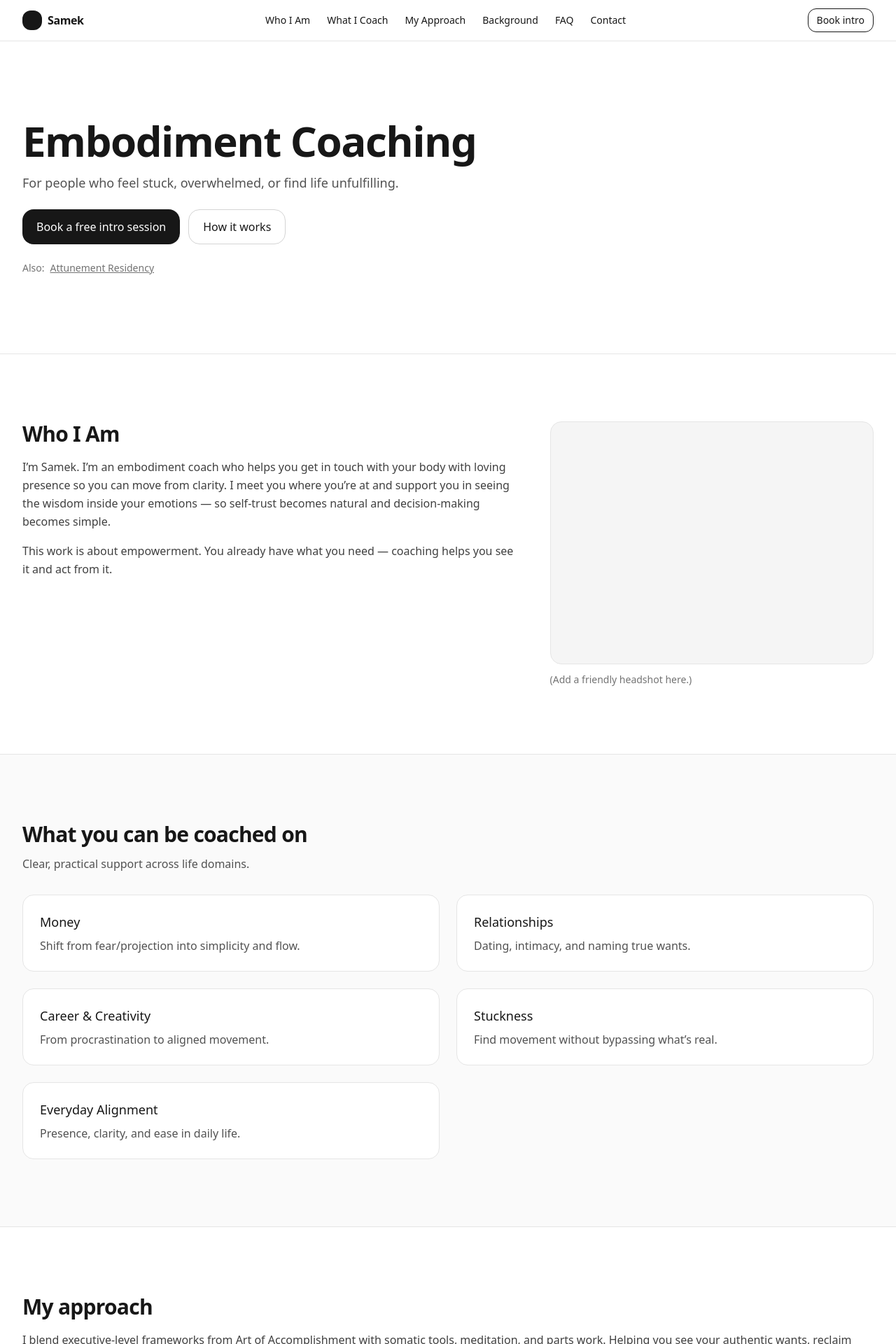
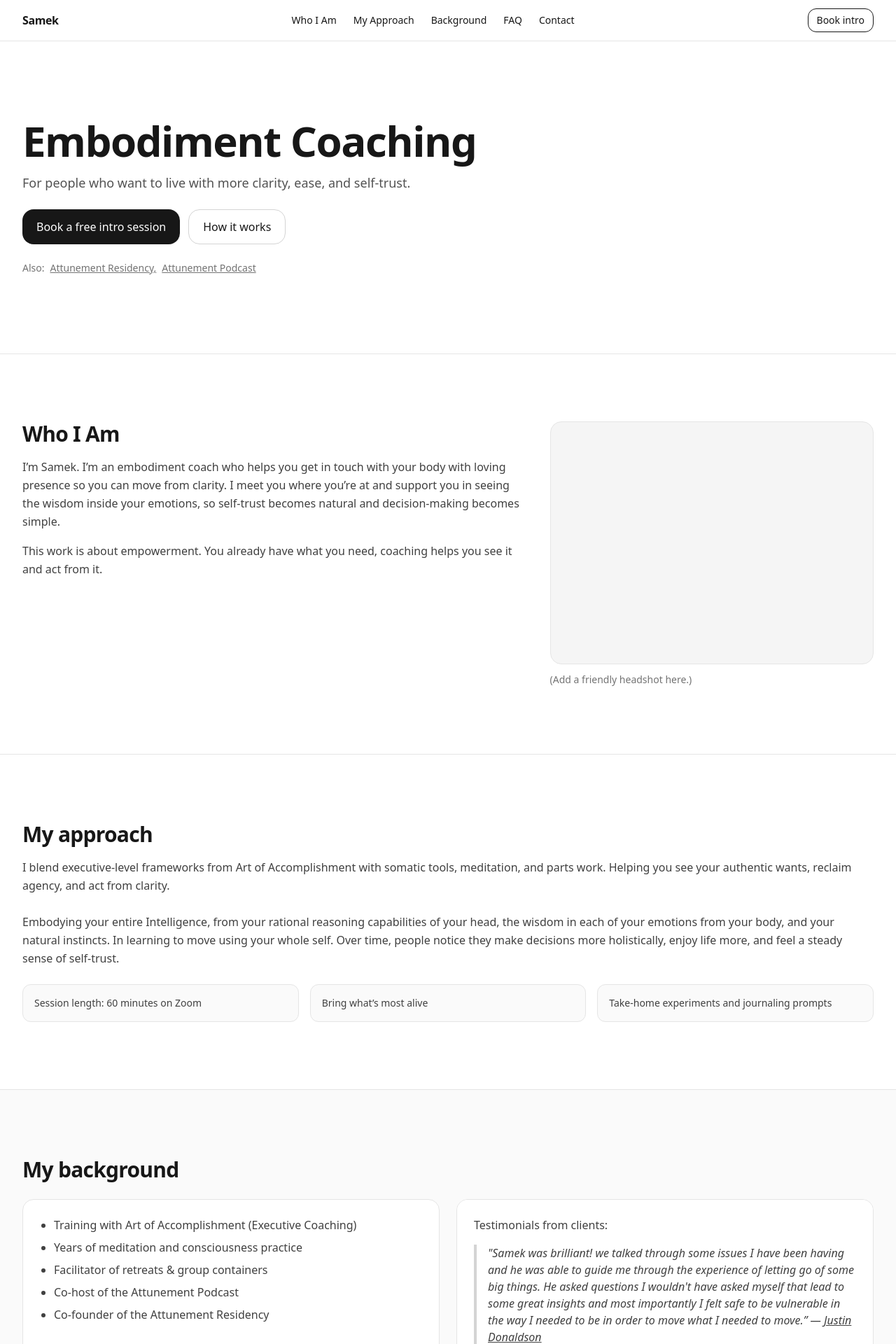
Before and after one commit to mulepati/coaching-site, a React (Vite) app: page / in a window 1280 px wide. Shown: the top 1920 px of the page at 70% size. Built offline with nearby package versions, Linux system fonts and the light colour scheme.

Commit message:
Update Copy

```diff
--- a/index.html
+++ b/index.html
@@ -2,9 +2,9 @@
 <html lang="en">
   <head>
     <meta charset="UTF-8" />
-    <link rel="icon" type="image/svg+xml" href="/heart-compassfavicon.svg" />
+    <link rel="icon" type="image/svg+xml" href="/heartfavicon.svg" />
     <meta name="viewport" content="width=device-width, initial-scale=1.0" />
-    <title>samek-site</title>
+    <title>Samek - Coaching</title>
   </head>
   <body>
     <div id="root"></div>
--- a/src/FAQ.jsx
+++ b/src/FAQ.jsx
@@ -3,6 +3,20 @@ export default function FAQ() {
       {
         q: "What’s the difference between coaching and therapy?",
         a: `Coaching is a path of self-actualization and discovery.\n\nIt starts from the present moment, what’s happening right now in your life, and helps you build a life you enjoy and trust.\n\nTherapy often focuses on diagnosing and healing past wounds, while coaching focuses on developing new capacities in the here and now. While healing often occurs through coaching, it’s not the main intention of the work.\n\nIf you are working through trauma, depression, or mental-health symptoms, I encourage you to also work with a licensed therapist, ideally one trained in somatic or body-based approaches.`,
+      },
+      {
+        q: "What can I be coached on?",
+        a: `You can bring any area of your life where you want more clarity, movement, or alignment. Coaching is clear and practical, supporting both emotional growth and everyday decisions across domains.
+
+      Money — shifting from fear or projection into simplicity and flow.
+
+      Relationships — dating, intimacy, and naming your true wants.
+
+      Career & Creativity — moving from procrastination to aligned action.
+
+      Stuckness — finding movement without bypassing what’s real.
+
+      Everyday Alignment — presence, clarity, and ease in daily life.`,
       },
       {
         q: "How it works",
@@ -11,7 +25,7 @@ export default function FAQ() {
       {
         q: "Pricing",
         a: `One-off session: $200\n\nBi-weekly coaching (2 sessions/month): $300\n\nWeekly coaching (4 sessions/month): $600\n\nI ask for a four-month energetic commitment for ongoing work. Part of the growth comes from having consistency that develops through the container and a long term coaching relationship.`,
-      },
+      }
     ];
 
     return (
--- a/src/Site.jsx
+++ b/src/Site.jsx
@@ -8,12 +8,10 @@ export default function Site() {
       <header className="sticky top-0 z-40 bg-white/70 backdrop-blur border-b border-neutral-200">
         <div className="mx-auto max-w-7xl px-6 xl:px-8 py-3 flex items-center justify-between">
           <div className="flex items-center gap-2">
-            <div className="h-7 w-7 rounded-xl bg-neutral-900" />
             <span className="font-semibold tracking-tight">Samek</span>
           </div>
           <nav className="hidden md:flex items-center gap-6 text-sm">
             <a href="#who" className="hover:opacity-70">Who I Am</a>
-            <a href="#topics" className="hover:opacity-70">What I Coach</a>
             <a href="#approach" className="hover:opacity-70">My Approach</a>
             <a href="#background" className="hover:opacity-70">Background</a>
             <a href="#faq" className="hover:opacity-70">FAQ</a>
@@ -29,14 +27,15 @@ export default function Site() {
         <div className="mx-auto max-w-7xl px-6 xl:px-8 py-16 md:py-24 xl:py-28">
           <div className="max-w-3xl">
             <h1 className="text-4xl md:text-5xl xl:text-6xl font-semibold leading-tight tracking-tight">Embodiment Coaching</h1>
-            <p className="mt-4 text-lg text-neutral-600">For people who feel stuck, overwhelmed, or find life unfulfilling. </p>
+            <p className="mt-4 text-lg text-neutral-600">For people who want to live with more clarity, ease, and self-trust. </p>
             <div className="mt-6 flex flex-wrap gap-3">
               <a href="https://cal.com/samek" className="inline-flex items-center rounded-2xl bg-neutral-900 px-5 py-3 text-white font-medium hover:opacity-90">Book a free intro session</a>
               <a href="#approach" className="inline-flex items-center rounded-2xl border border-neutral-300 px-5 py-3 font-medium hover:bg-neutral-50">How it works</a>
             </div>
             <div className="mt-6 flex flex-wrap items-center gap-2 text-sm text-neutral-500">
               <span>Also: </span>
-              <a className="underline hover:no-underline" href="https://harryandsamek.com" target="_blank" rel="noreferrer">Attunement Residency</a>
+              <a className="underline hover:no-underline" href="https://harryandsamek.com" target="_blank" rel="noreferrer">Attunement Residency,</a>
+              <a className="underline hover:no-underline" href="https://www.youtube.com/@TheAttunementPodcast" target="_blank" rel="noreferrer">Attunement Podcast</a>
             </div>
           </div>
         </div>
@@ -47,8 +46,8 @@ export default function Site() {
         <div className="mx-auto max-w-7xl px-6 xl:px-8 py-14 md:py-20 xl:py-24 grid md:grid-cols-5 gap-10">
           <div className="md:col-span-3">
             <h2 className="text-2xl md:text-3xl font-semibold tracking-tight">Who I Am</h2>
-            <p className="mt-4 text-neutral-700 leading-relaxed">I’m Samek. I’m an embodiment coach who helps you get in touch with your body with loving presence so you can move from clarity. I meet you where you’re at and support you in seeing the wisdom inside your emotions — so self-trust becomes natural and decision-making becomes simple.</p>
-            <p className="mt-4 text-neutral-700 leading-relaxed">This work is about empowerment. You already have what you need — coaching helps you see it and act from it.</p>
+            <p className="mt-4 text-neutral-700 leading-relaxed">I’m Samek. I’m an embodiment coach who helps you get in touch with your body with loving presence so you can move from clarity. I meet you where you’re at and support you in seeing the wisdom inside your emotions, so self-trust becomes natural and decision-making becomes simple.</p>
+            <p className="mt-4 text-neutral-700 leading-relaxed">This work is about empowerment. You already have what you need, coaching helps you see it and act from it.</p>
           </div>
           <div className="md:col-span-2">
             <div className="aspect-[4/3] w-full rounded-2xl bg-neutral-100 border border-neutral-200" aria-hidden="true" />
@@ -57,33 +56,11 @@ export default function Site() {
         </div>
       </section>
 
-      {/* What You Could Be Coached On */}
-      <section id="topics" className="border-t border-neutral-200 bg-neutral-50">
-        <div className="mx-auto max-w-7xl px-6 xl:px-8 py-14 md:py-20 xl:py-24">
-          <h2 className="text-2xl md:text-3xl font-semibold tracking-tight">What you can be coached on</h2>
-          <p className="mt-3 text-neutral-600">Clear, practical support across life domains.</p>
-          <div className="mt-8 grid md:grid-cols-2 gap-6">
-            {[
-              { title: 'Money', desc: 'Shift from fear/projection into simplicity and flow.' },
-              { title: 'Relationships', desc: 'Dating, intimacy, and naming true wants.' },
-              { title: 'Career & Creativity', desc: 'From procrastination to aligned movement.' },
-              { title: 'Stuckness', desc: 'Find movement without bypassing what’s real.' },
-              { title: 'Everyday Alignment', desc: 'Presence, clarity, and ease in daily life.' },
-            ].map((item) => (
-              <div key={item.title} className="rounded-2xl border border-neutral-200 bg-white p-6">
-                <h3 className="text-lg font-medium">{item.title}</h3>
-                <p className="mt-2 text-neutral-600">{item.desc}</p>
-              </div>
-            ))}
-          </div>
-        </div>
-      </section>
-
       {/* My Approach */}
       <section id="approach" className="border-t border-neutral-200">
         <div className="mx-auto max-w-7xl px-6 xl:px-8 py-14 md:py-20 xl:py-24">
           <h2 className="text-2xl md:text-3xl font-semibold tracking-tight">My approach</h2>
-          <p className="mt-4 text-neutral-700 leading-relaxed">I blend executive-level frameworks from Art of Accomplishment with somatic tools, meditation, and parts work. Helping you see your authentic wants, reclaim agency, and act from clarity.</p>
+          <p className="mt-4 text-neutral-700 leading-relaxed">I blend executive-level frameworks from Art of Accomplishment with somatic tools, meditation, and parts work. Helping you see your authentic wants, reclaim agency, and act from clarity.<br/><br/>Embodying your entire Intelligence, from your rational reasoning capabilities of your head, the wisdom in each of your emotions from your body, and your natural instincts. In learning to move using your whole self. Over time, people notice they make decisions more holistically, enjoy life more, and feel a steady sense of self-trust.</p>
           <ul className="mt-6 grid md:grid-cols-3 gap-4 text-sm text-neutral-700">
             <li className="rounded-xl border border-neutral-200 p-4 bg-neutral-50">Session length: 60 minutes on Zoom</li>
             <li className="rounded-xl border border-neutral-200 p-4 bg-neutral-50">Bring what’s most alive</li>
@@ -102,7 +79,7 @@ export default function Site() {
               <ul className="list-disc pl-5 space-y-2 text-neutral-700">
                 <li>Training with <span className="font-medium">Art of Accomplishment</span> (Executive Coaching)</li>
                 <li>Years of meditation and consciousness practice</li>
-                <li>Facilitator of retreats & group coaching containers</li>
+                <li>Facilitator of retreats & group containers</li>
                 <li>Co-host of the <span className="font-medium">Attunement Podcast</span></li>
                 <li>Co-founder of the <span className="font-medium">Attunement Residency</span></li>
               </ul>
```
Also changed, not shown: public/heartfavicon.svg (added).
